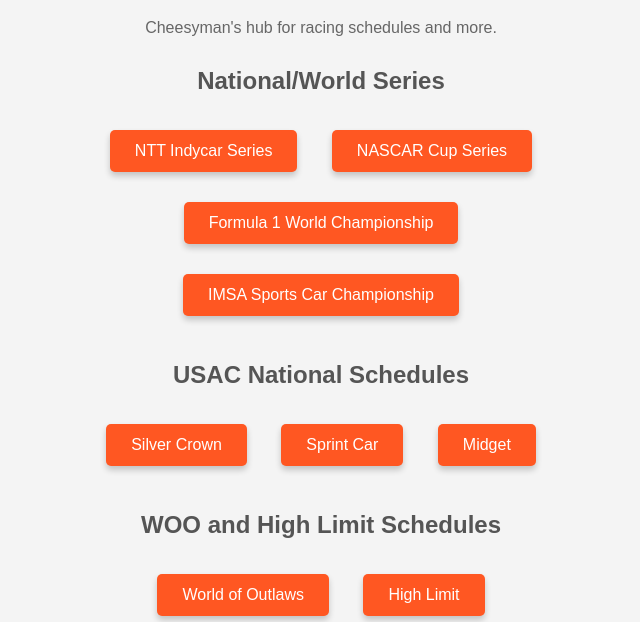
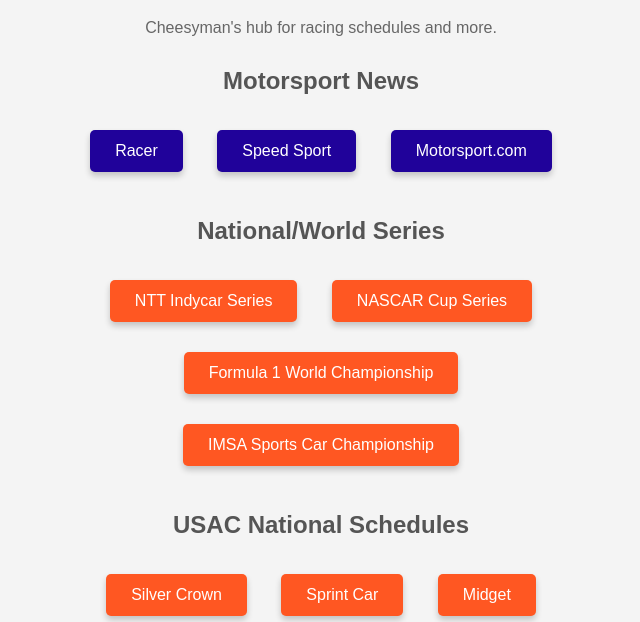
Before and after one commit to unclebobbysturkey/cheesyman-website, a plain HTML site: page nginx/html/racing.html in a window 1280 px wide. Shown: the part 178-800 px from the top of the page, without its empty margins (319-959 px from the left). Drawn offline with Linux system fonts and the light colour scheme.

Commit message:
Added links to racing new sites

```diff
--- a/nginx/html/racing.html
+++ b/nginx/html/racing.html
@@ -51,6 +51,24 @@
             background-color: #e64a19;
             transform: translateY(-2px);
         }
+        .news-link {
+            display: inline-block;
+            margin: 15px;
+            padding: 12px 25px;
+            font-size: 16px;
+            color: white;
+            background-color: #20029a;
+            border: none;
+            border-radius: 5px;
+            cursor: pointer;
+            box-shadow: 0px 4px 6px rgba(0, 0, 0, 0.2);
+            text-decoration: none;
+            transition: all 0.3s ease;
+        }
+        .news-link:hover {
+            background-color: #473db5;
+            transform: translate(-2px);
+        }
         .nav-button {
             display: inline-block;
             margin: 10px;
@@ -100,6 +118,11 @@
     <p class="description">Cheesyman's hub for racing schedules and more.</p>
 
     <div class="schedules-section">
+        <h2>Motorsport News</h2>
+        <a href="https://www.racer.com" class="news-link" target="_blank">Racer</a>
+        <a href="https://www.speedsport.com" class="news-link" target="_blank">Speed Sport</a>
+        <a href="https://www.motorsport.com" class="news-link" target="_blank">Motorsport.com</a>
+
         <h2>National/World Series</h2>
         <a href="raceschedule.html?series=indycar" class="schedule-link">NTT Indycar Series</a>
         <a href="raceschedule.html?series=nascar-cup" class="schedule-link">NASCAR Cup Series</a>
```
Also changed, not shown: 1 other file.
